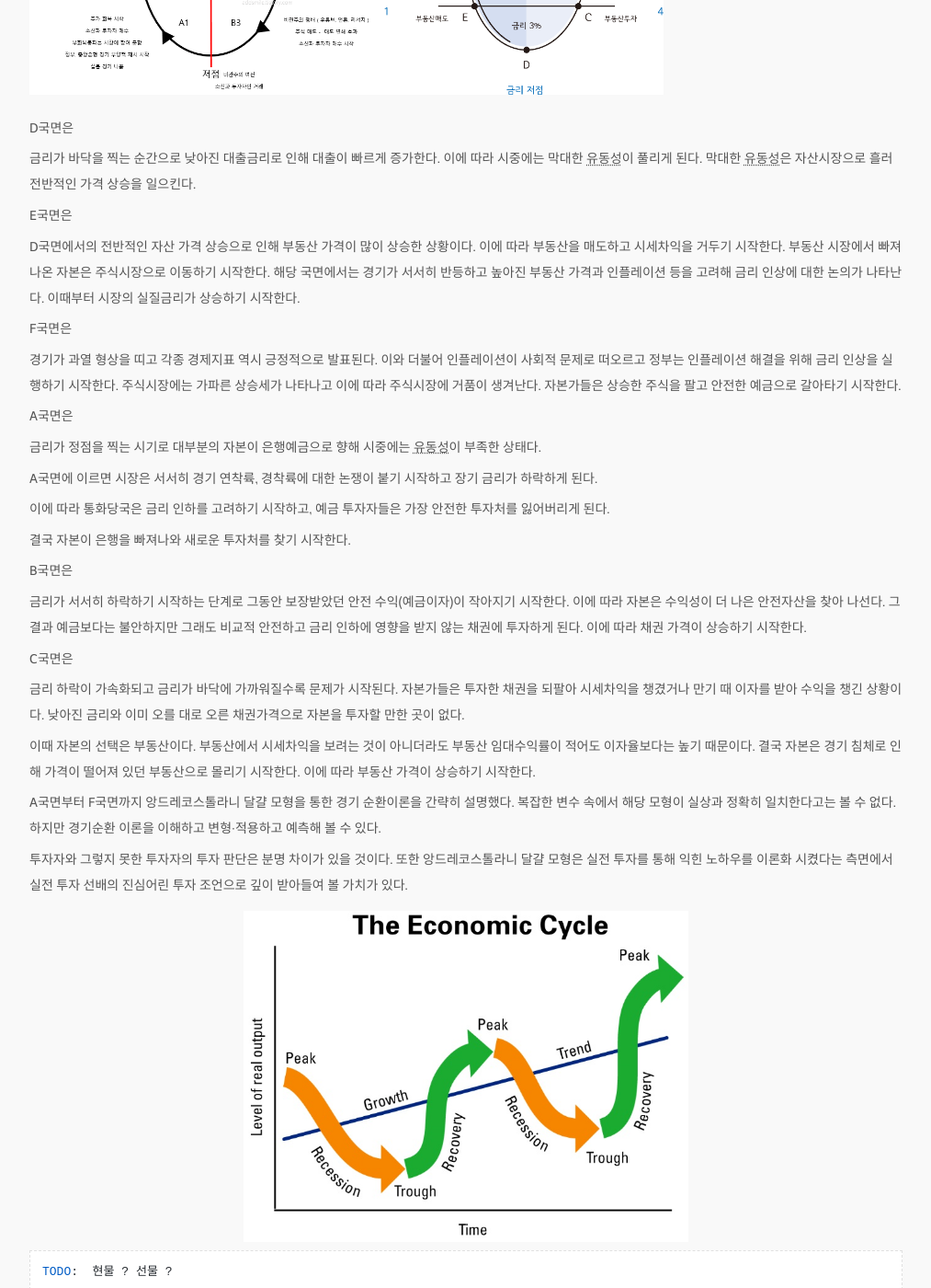
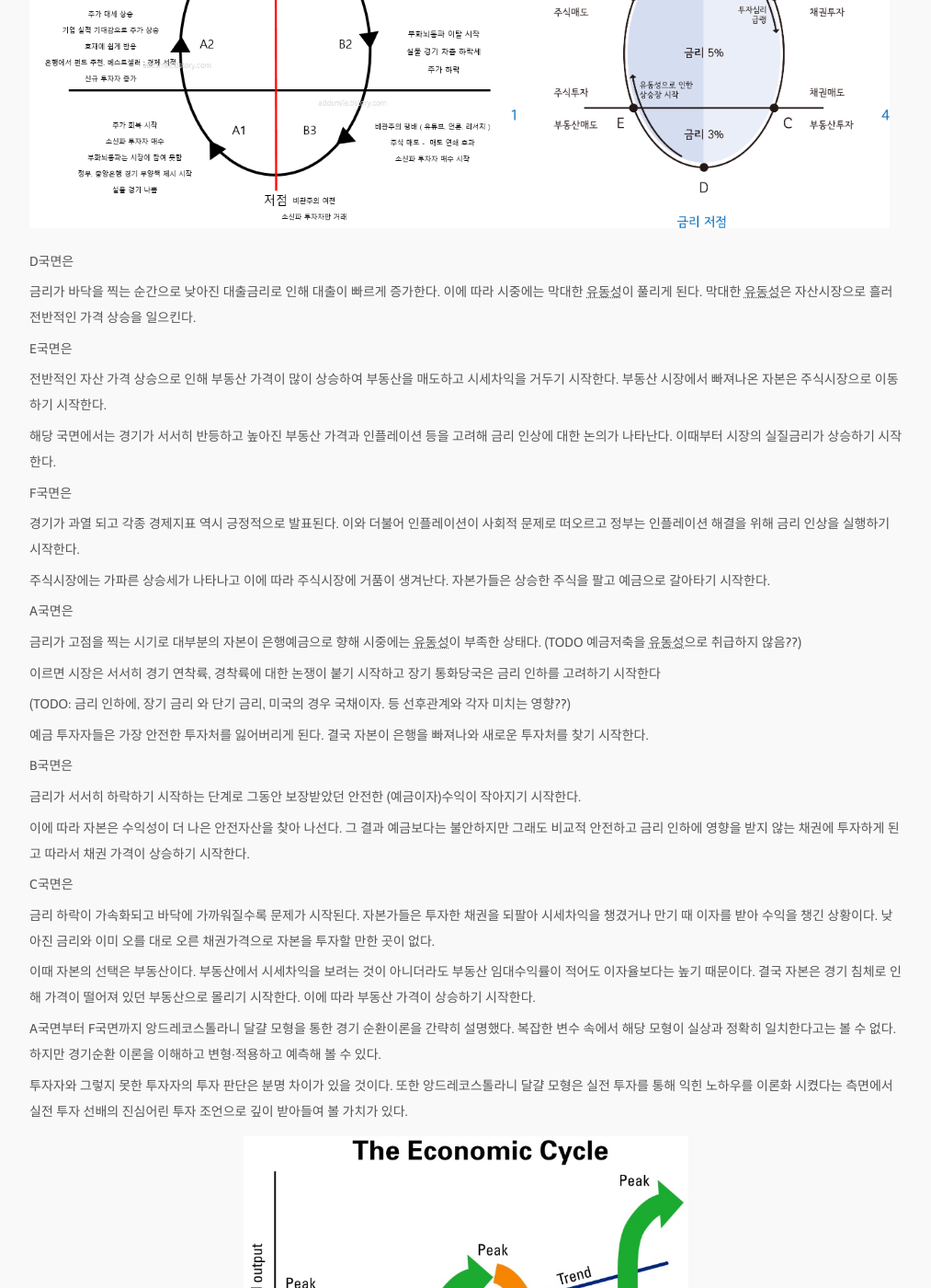
Before and after one commit to jung-research/github.io, a Jekyll site: the page built from _posts/2023-08-31-kostolany_egg.md, in a window 1280 px wide and 1400 px high, scrolled down 3362 px. Shown: the whole window at 92% size, without its empty margins (133-1146 px from the left). Built offline with Jekyll 4.4.1, drawn with Linux system fonts in a browser that asks for light colours; nearby versions of some CDN libraries; some web fonts are replaced; comment, search, counter and statistics services are not loaded; some of the changed text lies outside the part shown.

Commit message:
mod kostolany egg

```diff
--- a/_posts/2023-08-31-kostolany_egg.md
+++ b/_posts/2023-08-31-kostolany_egg.md
@@ -19,11 +19,15 @@ tags:
 ![egg](/assets/2023-08-31-kostolany_egg/kostolany_egg__egg.jpg 'Translated and drawn by Nilla Chen'){:height="360px"}
 
 A1 = Stock price correction; low volume, low number of stock owners
+
 A2 = Increasing stock prices; volume and number of stock owners are increasing
+
 A3 = Bubble prices; high volumes, high number of stock owners
 
 B1 = Stock price correction; low volume, number of stock owners are slowly decreasing
+
 B2 = Decreasing stock prices; volume and number of stock owners are decreasing further
+
 B3 = Market crash prices; high volumes, low number of stock owners
 
 We should buy during A1 and B3, hold our stock/money during A2 and B2, and sell during A3 and B1.
@@ -66,8 +70,6 @@ stock trading and the general enthusiasm for stocks
   3.  이떄의 투자자는 소신파와 부화 뇌 동파의 중간이라고 할 수 있다
 
   4.  사람들은 단기 매매로 수익을 올린 소식을 주변에 전하고, 은행에서는 펀드를 추천하며, 서점의 베스트셀러 코너에는 경제, 주식 관련 서적이 늘어간다
-
-  TODO: 국내 서점의 베스트셀러 수치를 획득할수 있는 방법이 있는가?
 
 ## A3
 
@@ -162,7 +164,7 @@ stock trading and the general enthusiasm for stocks
   이때는 소신파 투자자만 거래를 하며 저렴한 가격에 주식을 매집하는 상태입니다.
 
 
-![egg_1](/assets/2023-08-31-kostolany_egg/kostolany_egg__egg_1.png){:class="img-inline-h280"}![egg_2](/assets/2023-08-31-kostolany_egg/kostolany_egg__egg_2.png){:class="img-inline-h280"}
+![egg_1](/assets/2023-08-31-kostolany_egg/kostolany_egg__egg_1.png){:class="img-inline-h380"}![egg_2](/assets/2023-08-31-kostolany_egg/kostolany_egg__egg_2.png){:class="img-inline-h380"}
 
 
 D국면은
@@ -172,36 +174,40 @@ D국면은
 
 E국면은
 
-  D국면에서의 전반적인 자산 가격 상승으로 인해 부동산 가격이 많이 상승한 상황이다. 이에 따라 부동산을 매도하고 시세차익을 거두기 시작한다.
-  부동산 시장에서 빠져나온 자본은 주식시장으로 이동하기 시작한다. 해당 국면에서는 경기가 서서히 반등하고 높아진 부동산 가격과 인플레이션
-  등을 고려해 금리 인상에 대한 논의가 나타난다. 이때부터 시장의 실질금리가 상승하기 시작한다.
+  전반적인 자산 가격 상승으로 인해 부동산 가격이 많이 상승하여 부동산을 매도하고 시세차익을 거두기 시작한다.
+  부동산 시장에서 빠져나온 자본은 주식시장으로 이동하기 시작한다.
+
+  해당 국면에서는 경기가 서서히 반등하고 높아진 부동산 가격과 인플레이션 등을 고려해 금리 인상에 대한 논의가 나타난다.
+  이때부터 시장의 실질금리가 상승하기 시작한다.
 
 F국면은
 
-  경기가 과열 형상을 띠고 각종 경제지표 역시 긍정적으로 발표된다. 이와 더불어 인플레이션이 사회적 문제로 떠오르고 정부는 인플레이션 해결을
-  위해 금리 인상을 실행하기 시작한다. 주식시장에는 가파른 상승세가 나타나고 이에 따라 주식시장에 거품이 생겨난다. 자본가들은 상승한 주식을
-  팔고 안전한 예금으로 갈아타기 시작한다.
+  경기가 과열 되고 각종 경제지표 역시 긍정적으로 발표된다. 이와 더불어 인플레이션이 사회적 문제로 떠오르고 정부는 인플레이션 해결을
+  위해 금리 인상을 실행하기 시작한다.
+
+  주식시장에는 가파른 상승세가 나타나고 이에 따라 주식시장에 거품이 생겨난다. 자본가들은 상승한 주식을 팔고 예금으로 갈아타기 시작한다.
 
 A국면은
 
-  금리가 정점을 찍는 시기로 대부분의 자본이 은행예금으로 향해 시중에는 유동성이 부족한 상태다.
+  금리가 고점을 찍는 시기로 대부분의 자본이 은행예금으로 향해 시중에는 유동성이 부족한 상태다. (TODO 예금저축을 유동성으로 취급하지 않음??)
 
-  A국면에 이르면 시장은 서서히 경기 연착륙, 경착륙에 대한 논쟁이 붙기 시작하고 장기 금리가 하락하게 된다.
+  이르면 시장은 서서히 경기 연착륙, 경착륙에 대한 논쟁이 붙기 시작하고 장기 통화당국은 금리 인하를 고려하기 시작한다
 
-  이에 따라 통화당국은 금리 인하를 고려하기 시작하고, 예금 투자자들은 가장 안전한 투자처를 잃어버리게 된다.
+  (TODO: 금리 인하에, 장기 금리 와 단기 금리, 미국의 경우 국채이자. 등 선후관계와 각자 미치는 영향??)
 
-  결국 자본이 은행을 빠져나와 새로운 투자처를 찾기 시작한다.
+  예금 투자자들은 가장 안전한 투자처를 잃어버리게 된다. 결국 자본이 은행을 빠져나와 새로운 투자처를 찾기 시작한다.
 
 B국면은
 
-  금리가 서서히 하락하기 시작하는 단계로 그동안 보장받았던 안전 수익(예금이자)이 작아지기 시작한다. 이에 따라 자본은 수익성이 더 나은
-  안전자산을 찾아 나선다. 그 결과 예금보다는 불안하지만 그래도 비교적 안전하고 금리 인하에 영향을 받지 않는 채권에 투자하게 된다. 이에
-  따라 채권 가격이 상승하기 시작한다.
+  금리가 서서히 하락하기 시작하는 단계로 그동안 보장받았던 안전한 (예금이자)수익이 작아지기 시작한다.
+
+  이에 따라 자본은 수익성이 더 나은 안전자산을 찾아 나선다. 그 결과 예금보다는 불안하지만 그래도 비교적 안전하고 금리 인하에 영향을 받지 않는
+  채권에 투자하게 된고 따라서 채권 가격이 상승하기 시작한다.
 
 C국면은
 
-  금리 하락이 가속화되고 금리가 바닥에 가까워질수록 문제가 시작된다. 자본가들은 투자한 채권을 되팔아 시세차익을 챙겼거나 만기 때 이자를
-  받아 수익을 챙긴 상황이다. 낮아진 금리와 이미 오를 대로 오른 채권가격으로 자본을 투자할 만한 곳이 없다.
+  금리 하락이 가속화되고 바닥에 가까워질수록 문제가 시작된다. 자본가들은 투자한 채권을 되팔아 시세차익을 챙겼거나 만기 때 이자를 받아 수익을 챙긴 상황이다.
+  낮아진 금리와 이미 오를 대로 오른 채권가격으로 자본을 투자할 만한 곳이 없다.
 
   이때 자본의 선택은 부동산이다. 부동산에서 시세차익을 보려는 것이 아니더라도 부동산 임대수익률이 적어도 이자율보다는 높기 때문이다. 결국
   자본은 경기 침체로 인해 가격이 떨어져 있던 부동산으로 몰리기 시작한다. 이에 따라 부동산 가격이 상승하기 시작한다.
@@ -216,10 +222,14 @@ A국면부터 F국면까지 앙드레코스톨라니 달걀 모형을 통한 경
 ![cycle](/assets/2023-08-31-kostolany_egg/economic_cycle.jpg){:height="360px"}
 
 
-    TODO:  현물 ? 선물 ?
+    TODO: 유동성 자산시장 부동산 가격상승
+
+    TODO: 현물 ? 선물 ?
 
 
     TODO: 서점의 베스트셀러 코너에는 자기 위안 위로 관련 서적이 늘어갑니다
+
+    TODO: 국내 서점의 베스트셀러 수치를 획득할수 있는 방법이 있는가?
           현재는, 서점보다, 커뮤니티, 블로그에서 주요 분위기??
 
 
```
